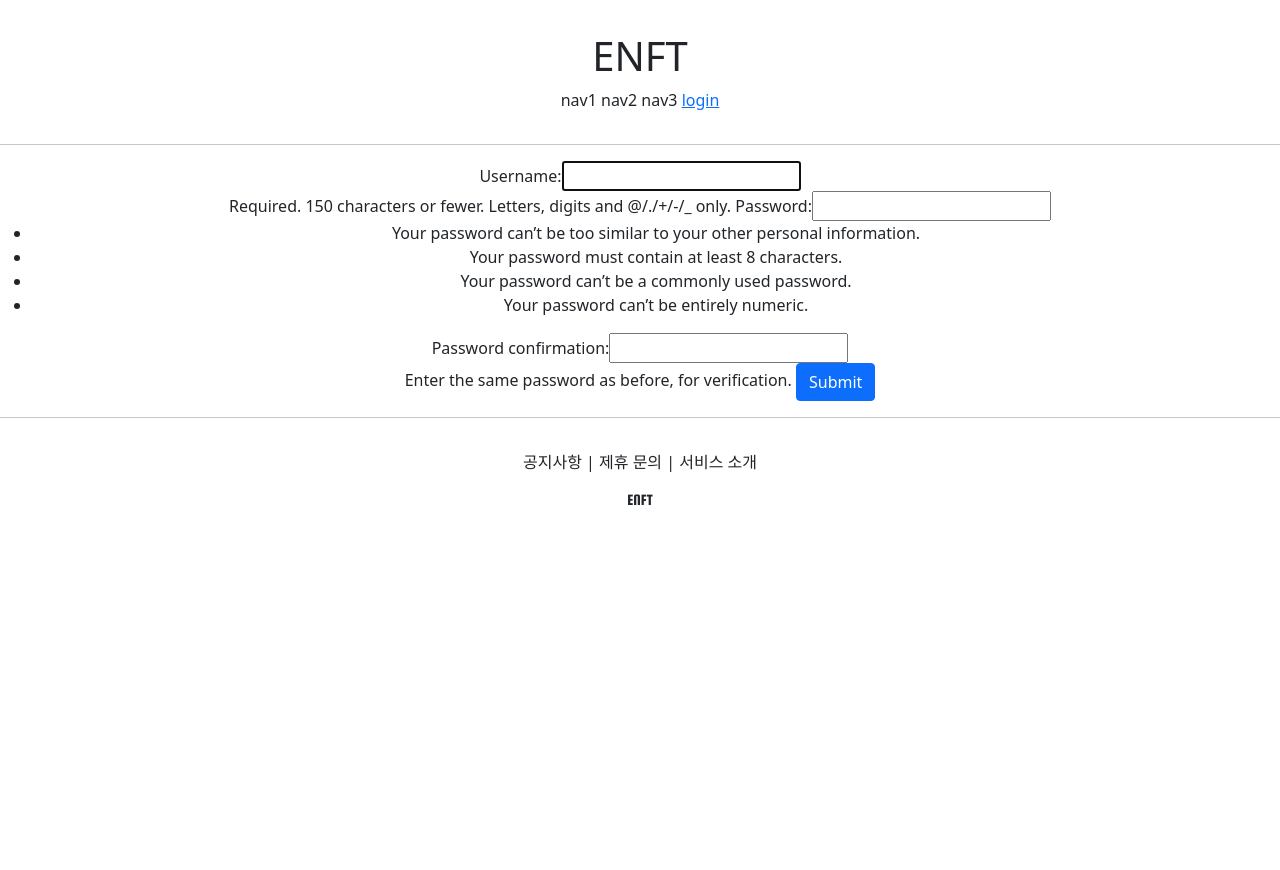
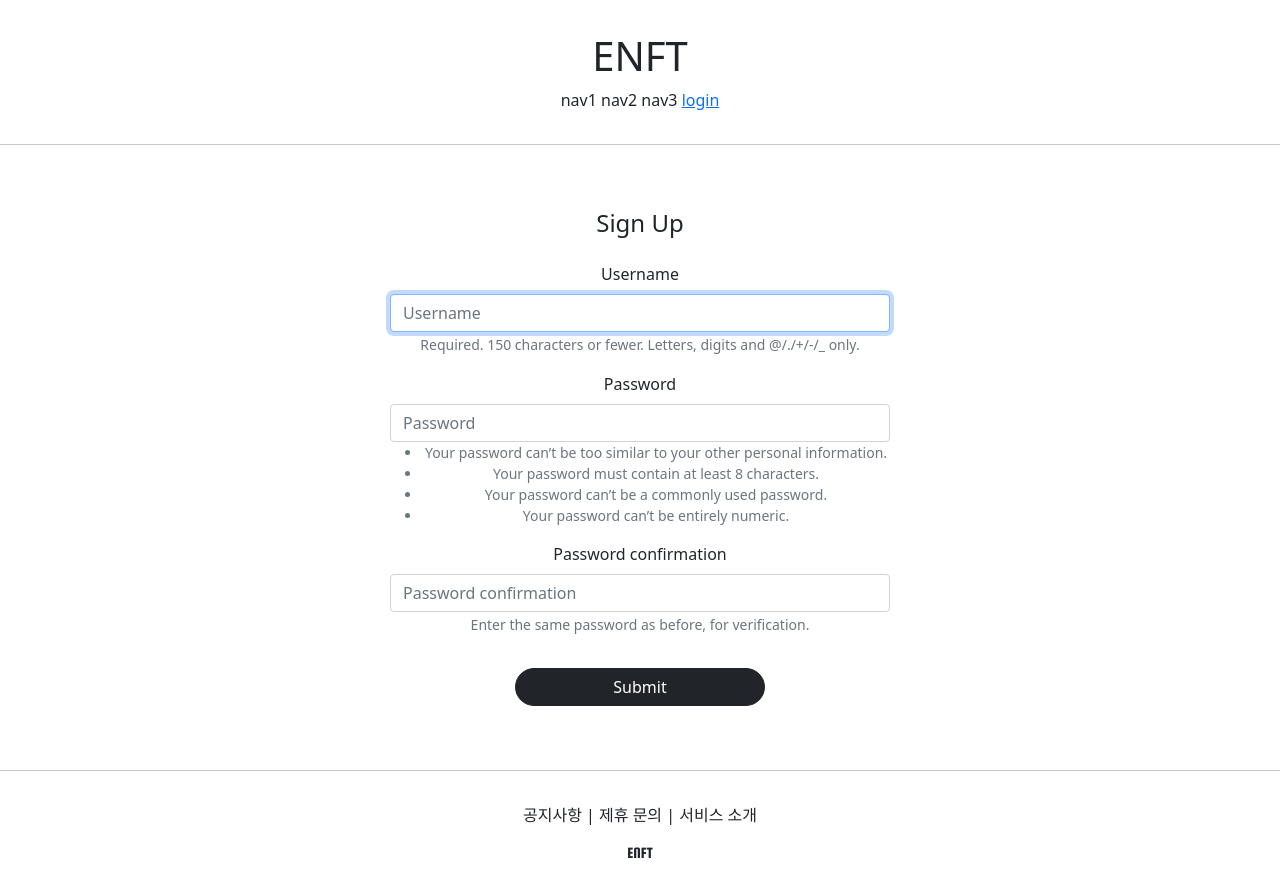
Before and after one commit to jaylovespotato/pinterest, a Django app: page /account/create/ in a window 1280 px wide. Before the commit the page ends 505 px from the top, so only its background shows below. Run offline with Django 3.2, Linux system fonts and the light colour scheme; some libraries are stand-ins or nearby versions.

Commit message:
django course 23 commit

```diff
--- a/pragmatic/accountapp/templates/accountapp/create.html
+++ b/pragmatic/accountapp/templates/accountapp/create.html
@@ -1,13 +1,18 @@
 {% extends 'base.html' %}
+{% load bootstrap4 %}
 
 {% block content %}
 
-    <div style="text-align:center">
+    <div style="text-align:center; max-width: 500px; margin: 4rem auto;">
+        <div class="mb-4">
+            <h4>Sign Up</h4>
+        </div>
         <form action="{% url 'accountapp:create' %}" method = "post">
             {% csrf_token %}
             <!--form_class 에서 가져옴-->
-            {{ form }}
-            <input type="submit" class="btn btn-primary">
+<!--            {{ form }}-->
+            {% bootstrap_form form %}
+            <input type="submit" class="btn btn-dark rounded-pill col-6 mt-3">
         </form>
     </div>
 
--- a/pragmatic/pragmatic/settings.py
+++ b/pragmatic/pragmatic/settings.py
@@ -51,7 +51,9 @@ INSTALLED_APPS = [
     'django.contrib.sessions',
     'django.contrib.messages',
     'django.contrib.staticfiles',
-    'accountapp'
+    'bootstrap4',
+    'accountapp',
+
 ]
 
 MIDDLEWARE = [
```
Also changed, not shown: pragmatic/accountapp/templates/accountapp/login.html (+5 -3 lines).
